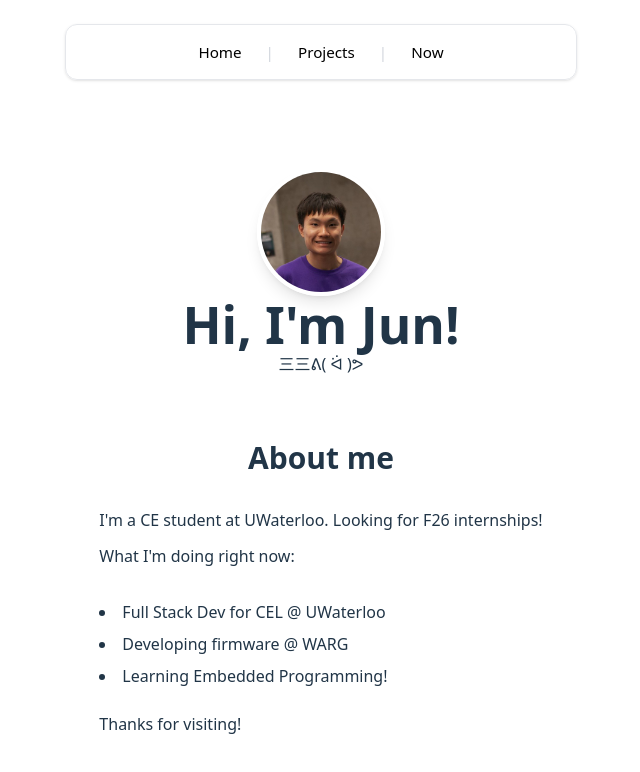
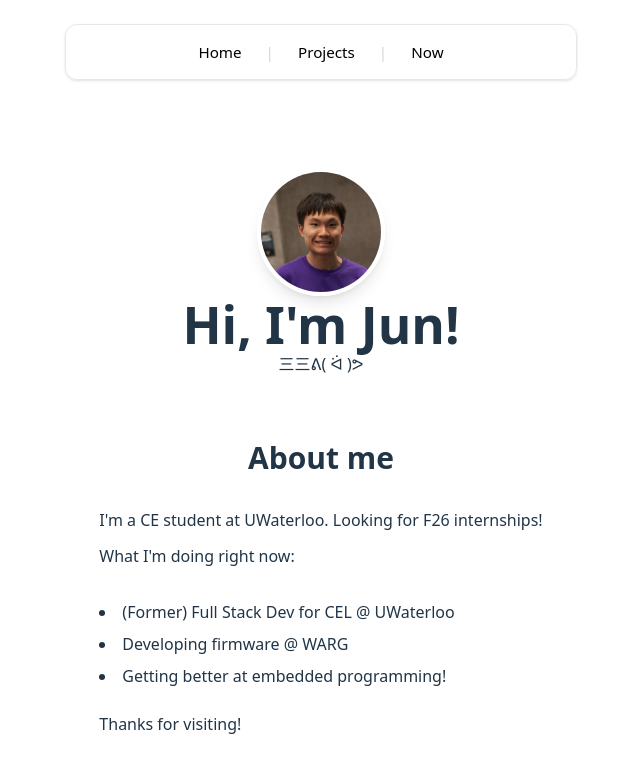
Before and after one commit to JasianE/Not_a_blog, a React (Vite) app: page / in a window 1280 px wide. Shown: the top 772 px of the page, without its empty margins (319-959 px from the left). Built offline with nearby package versions, Linux system fonts and the light colour scheme.

Commit message:
updated homepage

```diff
--- a/src/pages/Homepage.tsx
+++ b/src/pages/Homepage.tsx
@@ -16,13 +16,13 @@ function Homepage(){
                 </p>
 
                 <li className="mt-8 self-start text-left">
-                    Full Stack Dev for CEL @ UWaterloo
+                    (Former) Full Stack Dev for CEL @ UWaterloo
                 </li>
                 <li className="mt-2 self-start text-left">
                     Developing firmware @ WARG
                 </li>
                 <li className="mt-2 self-start text-left">
-                    Learning Embedded Programming!
+                    Getting better at embedded programming!
                 </li>
 
                 <p className="mt-6 self-start text-left">Thanks for visiting!</p>
```
